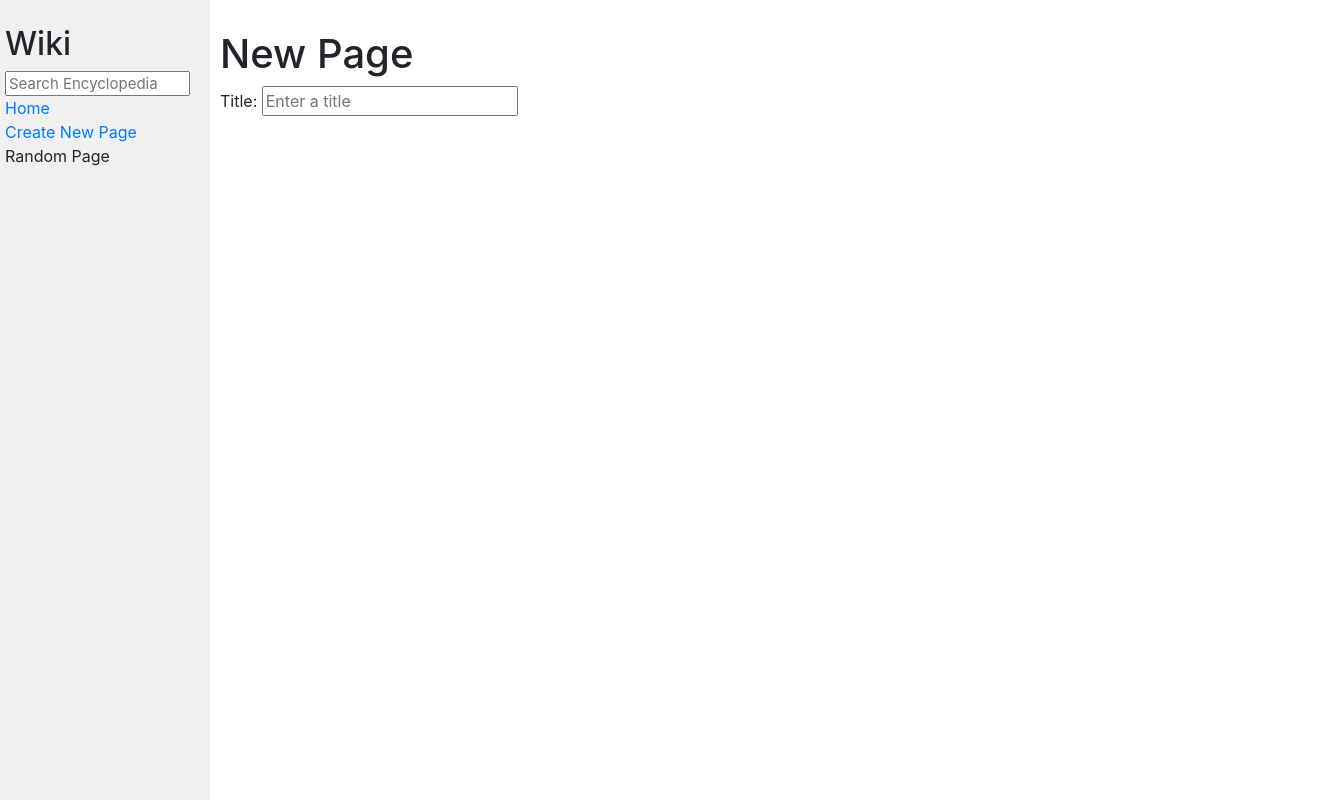
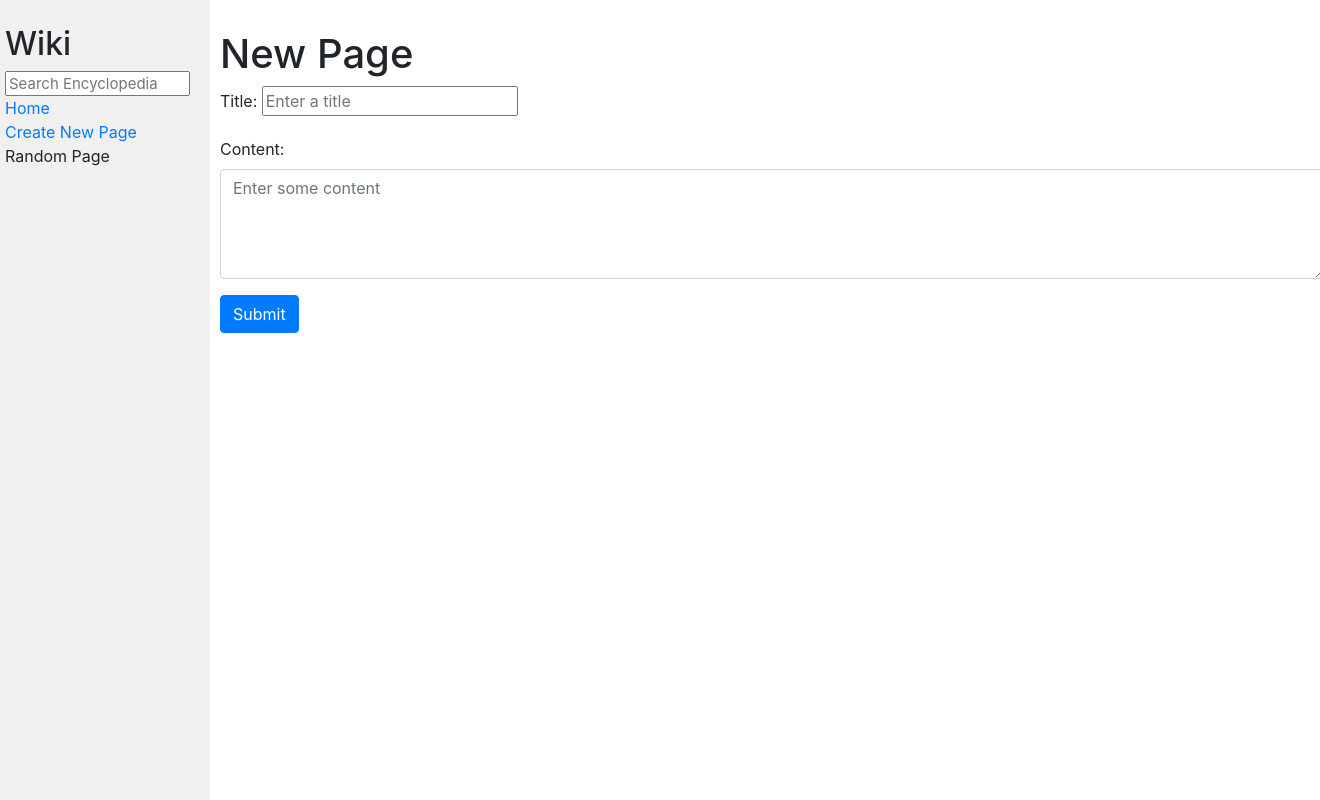
Before and after one commit to ZanabrE/CS50-Web, a Django app: page /new/ in a window 1320 px wide; the page is wider, and only the part inside the window is pictured. Run offline with Django 5.2, Linux system fonts and the light colour scheme; some libraries are stand-ins or nearby versions.

Commit message:
modified: encyclopedia/templates/encyclopedia/new.html

```diff
--- a/wiki/encyclopedia/templates/encyclopedia/new.html
+++ b/wiki/encyclopedia/templates/encyclopedia/new.html
@@ -8,7 +8,14 @@
     <h1>New Page</h1>
 
     <form action="{% url 'new_page' %}" method="post">
-        <label for="title">Title:</label>
-        <input type="text" name="title" placeholder="Enter a title">
+        <div class="mb-3">
+            <label for="title">Title:</label>
+            <input type="text" name="title" placeholder="Enter a title">
+        </div>
+        <div class="mb-3">
+            <label for="content" >Content:</label>
+            <textarea class="form-control" name="content" rows="4" cols="50" placeholder="Enter some content"></textarea>
+        </div>
+        <input type="submit" value="Submit" class="btn btn-primary">
     </form>
 {% endblock %}
```
